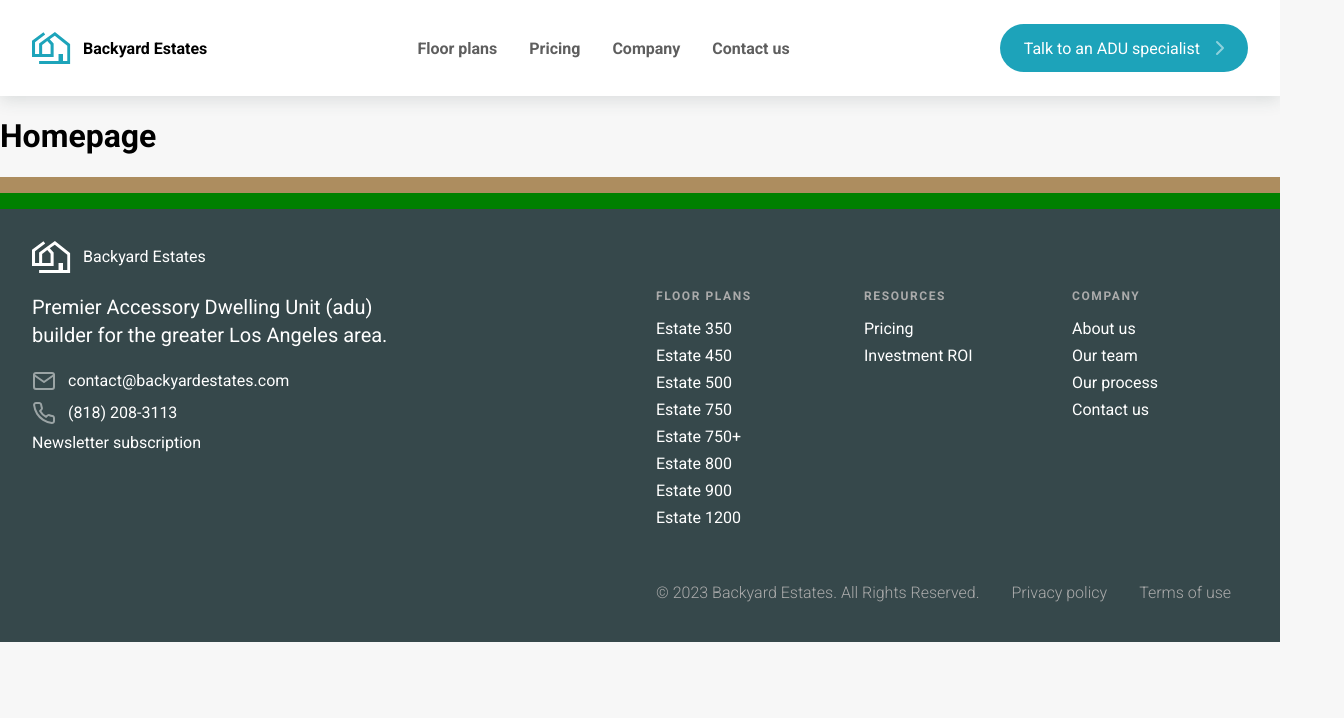
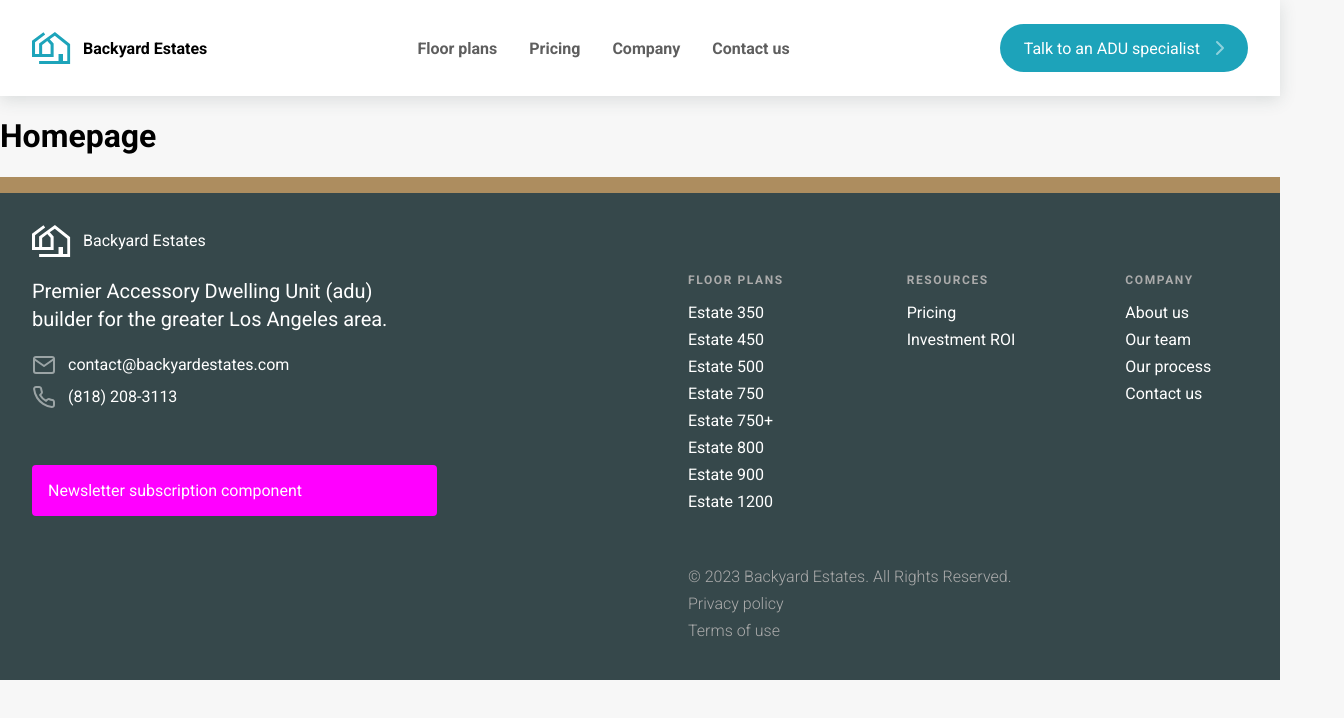
Before and after one commit to backyardestates/backyardestates, a Next.js app: page / in a window 1280 px wide. Shown: the top 718 px of the page, 1344 px wide, since content can reach past the window. Built offline with nearby package versions, Linux system fonts and the light colour scheme.

Commit message:
Add responsive behavior to Footer component

```diff
--- a/public/styles.css
+++ b/public/styles.css
@@ -1,5 +1,8 @@
+:root {
+    --radius: 0.25rem;
+}
+
 body {
-    /* display: flex; */
     margin: 0;
     padding: 0;
     background: #f7f7f7;
--- a/src/components/Footer/Footer.module.css
+++ b/src/components/Footer/Footer.module.css
@@ -2,8 +2,16 @@
     border-top: 1rem solid #ad8d5f;
     color: white;
     background: #36484b;
+    width: 100vw;
+}
 
-    /* width: 100%; */
+.container {
+    /* border-top: 16px solid pink; */
+    width: 100%;
+    display: grid;
+    grid-template-columns: repeat(12, 1fr);
+    gap: 2rem;
+    padding: 2rem;
 }
 
 .contact {
@@ -19,14 +27,60 @@
 }
 
 .columnLeft {
+    /* border: 1px solid green; */
     grid-column-start: 1;
-    grid-column-end: 5;
+    grid-column-end: 13;
 }
 
 .columnRight {
+    /* border: 1px solid lime; */
     padding-top: 3rem;
-    grid-column-start: 7;
+    grid-column-start: 1;
     grid-column-end: 13;
+}
+
+@media only screen and (min-width: 1300px) {
+    .columnRight {
+        /* border: 1px solid lime; */
+        padding-top: 3rem;
+        grid-column-start: 7;
+        grid-column-end: 13;
+    }
+}
+
+.columnRightTop {
+    display: grid;
+    grid-template-columns: repeat(2, 1fr);
+    gap: 2rem;
+}
+.columnRightBottom {
+    padding-top: 3rem;
+}
+
+.linkColumn {
+    grid-column: span 1;
+}
+
+@media only screen and (min-width: 960px) {
+    .columnRightTop {
+        display: grid;
+        grid-template-columns: repeat(6, 1fr);
+        gap: 2rem;
+    }
+    .linkColumn {
+        grid-column: span 2;
+    }
+    .columnLeft {
+        /* border: 1px solid green; */
+        grid-column-start: 1;
+        grid-column-end: 5;
+    }
+    .columnRight {
+        /* border: 1px solid lime; */
+        padding-top: 3rem;
+        grid-column-start: 7;
+        grid-column-end: 13;
+    }
 }
 
 .root ul {
@@ -56,22 +110,17 @@
     text-transform: uppercase;
 }
 
-.columnRightTop {
-    display: grid;
-    grid-template-columns: repeat(6, 1fr);
-    gap: 2rem;
-}
-.columnRightBottom {
-    padding-top: 3rem;
+.legal {
+    display: flex;
+    flex-direction: column;
+    gap: 0rem;
 }
 
-.linkColumn {
-    grid-column: span 2;
-}
-
-.legal {
-    display: flex;
-    gap: 2rem;
+@media only screen and (min-width: 1300px) {
+    .legal {
+        flex-direction: row;
+        gap: 2rem;
+    }
 }
 
 .legal li,
@@ -88,19 +137,10 @@
     line-height: 1.75rem;
 }
 
-.container {
-    border-top: 16px solid red;
-    /* width: 100%; */
-    display: grid;
-    grid-template-columns: repeat(12, 1fr);
-    gap: 2rem;
-    padding: 2rem;
-}
-
 /* Mobile XS */
 @media only screen and (min-width: 475px) {
     .container {
-        border-top: 16px solid red;
+        /* border-top: 16px solid red; */
         /* width: 100%; */
     }
 }
@@ -108,7 +148,7 @@
 /* fluid */
 @media only screen and (min-width: 960px) {
     .container {
-        border-top: 16px solid green;
+        /* border-top: 16px solid green; */
         /* width: 100%; */
     }
 }
@@ -116,7 +156,7 @@
 /* fixed */
 @media only screen and (min-width: 1400px) {
     .container {
-        border-top: 16px solid blue;
+        /* border-top: 16px solid blue; */
         margin: 0 auto;
         width: 90rem;
     }
--- a/src/components/Footer/index.js
+++ b/src/components/Footer/index.js
@@ -1,5 +1,6 @@
 import Link from 'next/link'
 import style from './Footer.module.css'
+import Newsletter from '../Newsletter'
 
 export default function Footer() {
     return (
@@ -85,7 +86,7 @@ export default function Footer() {
                             (818) 208-3113
                         </li>
                     </ul>
-                    <div>Newsletter subscription</div>
+                    <Newsletter />
                 </div>
                 <div className={style.columnRight}>
                     <div className={style.columnRightTop}>
```
